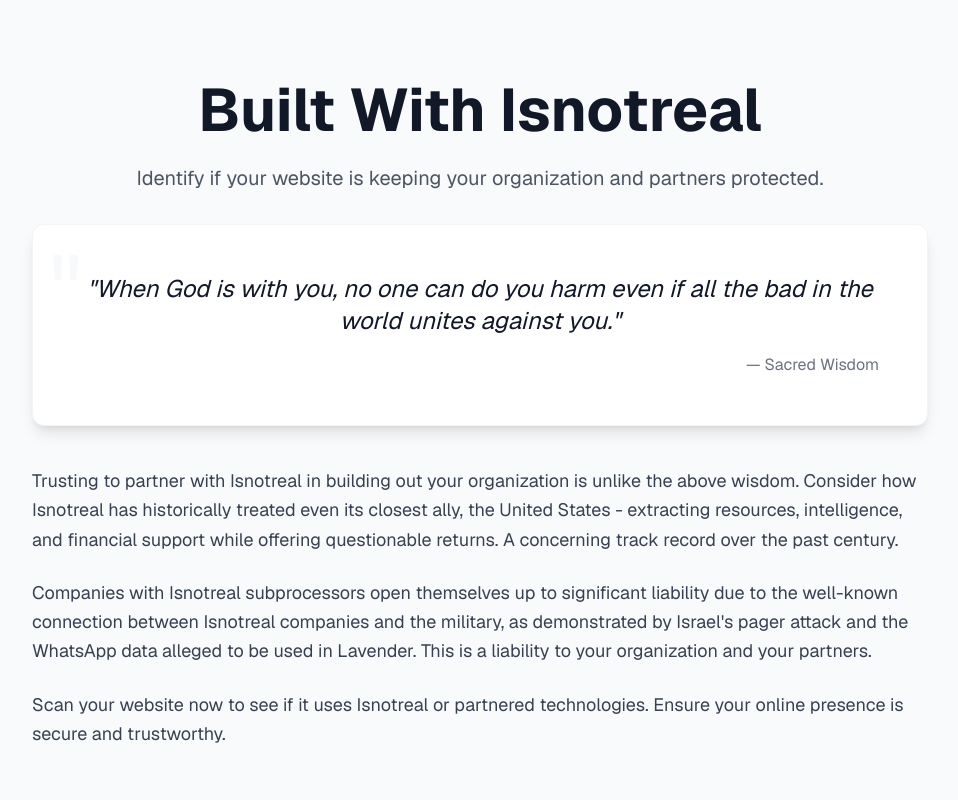
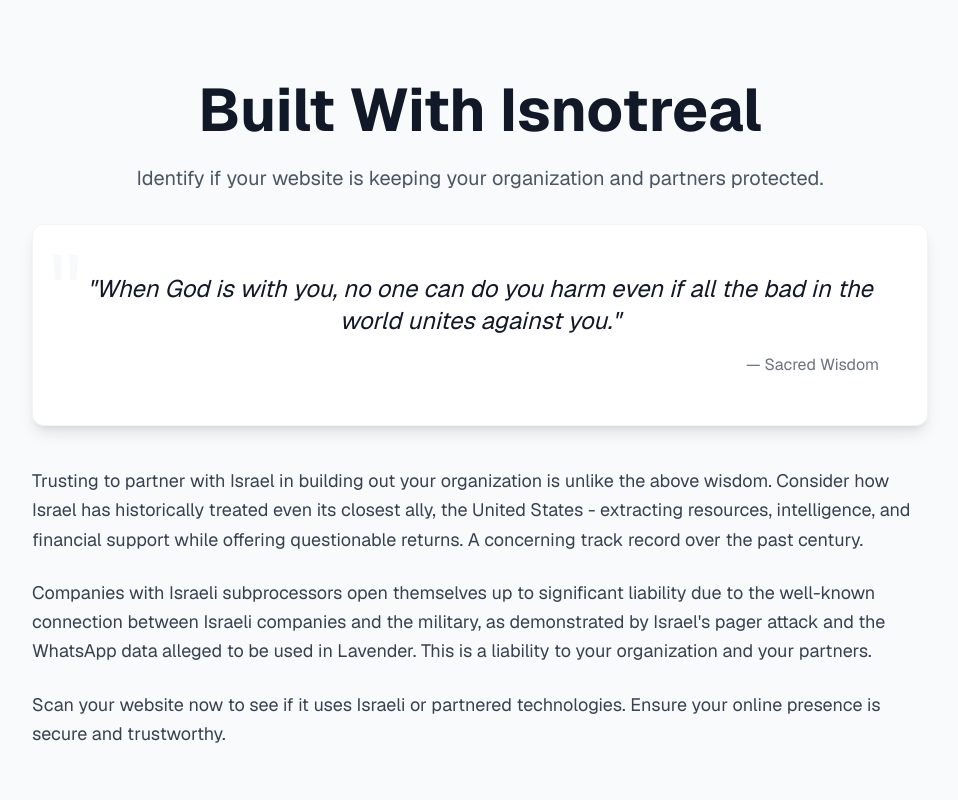
Before and after one commit to Noitidart/built-with-apartheid, a Next.js app: page / in a window 1280 px wide. Shown: the top 800 px of the page, without its empty margins (160-1118 px from the left). Built offline with nearby package versions, Linux system fonts and the light colour scheme.

Commit message:
Rename isnotreal to israel except in title

```diff
--- a/pages/index.tsx
+++ b/pages/index.tsx
@@ -158,25 +158,25 @@
                 transition={{ duration: 0.4 }}
               >
                 <p className="text-lg text-gray-700 dark:text-gray-300 leading-relaxed">
-                  Trusting to partner with Isnotreal in building out your
-                  organization is unlike the above wisdom. Consider how
-                  Isnotreal has historically treated even its closest ally, the
-                  United States - extracting resources, intelligence, and
-                  financial support while offering questionable returns. A
-                  concerning track record over the past century.
+                  Trusting to partner with Israel in building out your
+                  organization is unlike the above wisdom. Consider how Israel
+                  has historically treated even its closest ally, the United
+                  States - extracting resources, intelligence, and financial
+                  support while offering questionable returns. A concerning
+                  track record over the past century.
                 </p>
 
                 <p className="text-lg text-gray-700 dark:text-gray-300 leading-relaxed">
-                  Companies with Isnotreal subprocessors open themselves up to
+                  Companies with Israeli subprocessors open themselves up to
                   significant liability due to the well-known connection between
-                  Isnotreal companies and the military, as demonstrated by
+                  Israeli companies and the military, as demonstrated by
                   Israel&apos;s pager attack and the WhatsApp data alleged to be
                   used in Lavender. This is a liability to your organization and
                   your partners.
                 </p>
 
                 <p className="text-lg text-gray-700 dark:text-gray-300 leading-relaxed">
-                  Scan your website now to see if it uses Isnotreal or partnered
+                  Scan your website now to see if it uses Israeli or partnered
                   technologies. Ensure your online presence is secure and
                   trustworthy.
                 </p>
@@ -302,7 +302,7 @@
                       />
                     </svg>
                     <span className="text-xl font-bold">
-                      Isnotreal Technology Detected
+                      Israeli Technology Detected
                     </span>
                   </div>
                 ) : (
@@ -323,15 +323,15 @@
                     </svg>
 
                     <span className="text-xl font-bold">
-                      No Isnotreal Technologies Found
+                      No Israeli Technologies Found
                     </span>
                   </div>
                 )}
               </div>
               <p className="text-lg mb-6">
                 {!!scanResult.detectedCompanyIds.length
-                  ? `This website appears to use Isnotreal technologies. The data privacy and security of your organization and partners have been compromised.`
-                  : `Your website does not appear to use any Isnotreal technologies. Continue maintaining high security standards.`}
+                  ? `This website appears to use Israeli technologies. The data privacy and security of your organization and partners have been compromised.`
+                  : `Your website does not appear to use any Israeli technologies. Continue maintaining high security standards.`}
               </p>
 
               {!!scanResult.detectedCompanyIds.length && (
```
